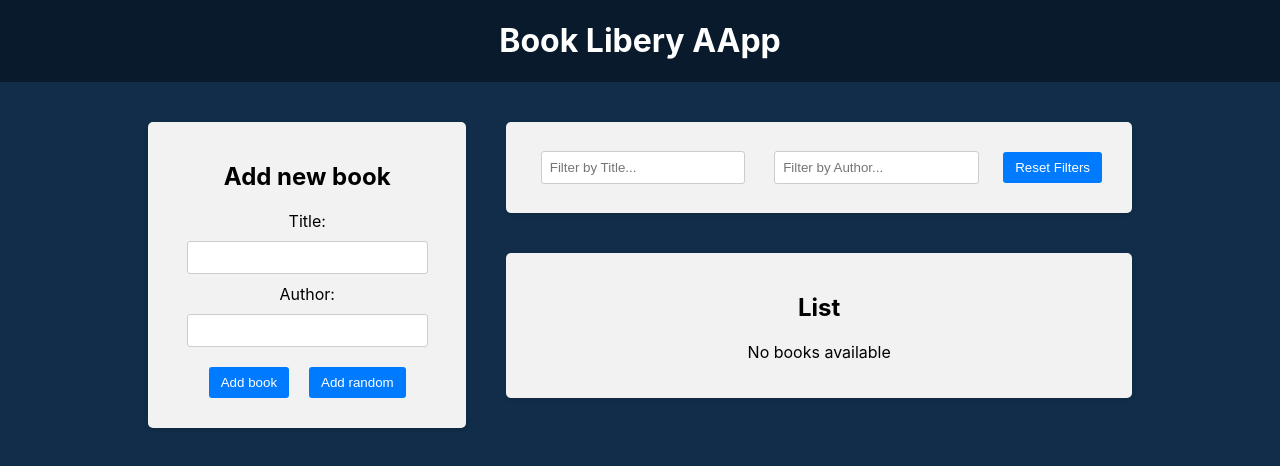
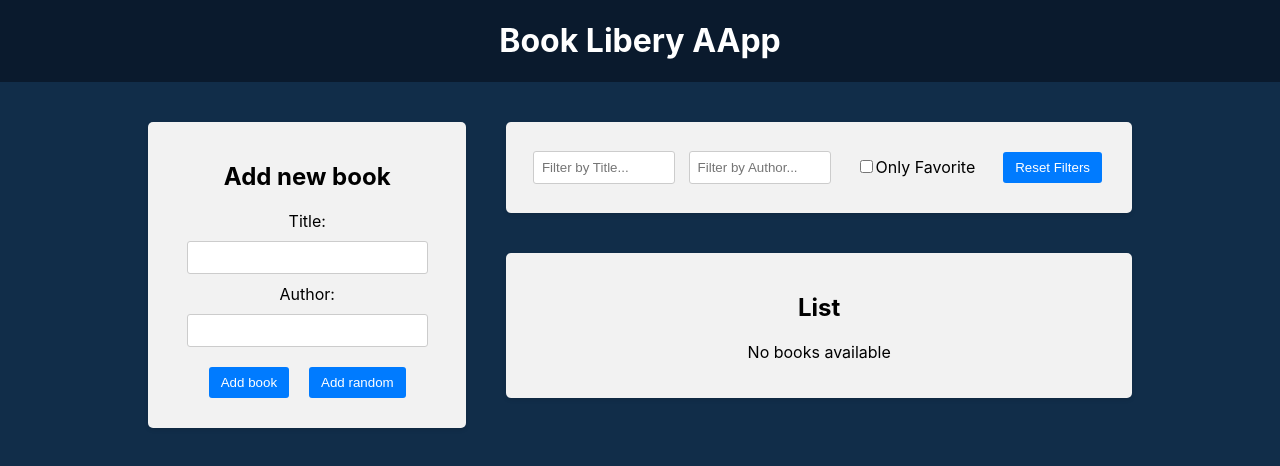
Before and after one commit to Nikita-a11y-dev/React-Libary-App, a React (Vite) app in the folder frontend/vite-project/: page / in a window 1280 px wide. Shown: the top 466 px of the page. Built offline with nearby package versions, Linux system fonts and the light colour scheme.

Commit message:
Favorite checkbox filter

```diff
--- a/frontend/vite-project/src/components/BookList/BookList.jsx
+++ b/frontend/vite-project/src/components/BookList/BookList.jsx
@@ -2,12 +2,17 @@ import "./BookList.css";
 import { deleteBook, toggleFavorite } from "../../redux/books/actionCreaters";
 import { useSelector, useDispatch } from "react-redux";
 import { BsBookmarkStar, BsBookmarkStarFill } from "react-icons/bs";
-import { selectTitle, selectAuthor } from "../../redux/slices/filterSlice";
+import {
+  selectTitle,
+  selectAuthor,
+  selectFavorite,
+} from "../../redux/slices/filterSlice";
 
 export default function BookList() {
   const books = useSelector((state) => state.books);
   const titleFilter = useSelector(selectTitle);
   const authorFilter = useSelector(selectAuthor);
+  const onlyFavoriteFilter = useSelector(selectFavorite);
   const dispatch = useDispatch();
 
   function handelDeleteBook(id) {
@@ -27,7 +32,8 @@ export default function BookList() {
       .toLowerCase()
       .includes(authorFilter.toLowerCase());
 
-    return matchesTitle && matchesAuthor;
+    const matchesFavorite = onlyFavoriteFilter ? book.isFavorite : true;
+    return matchesTitle && matchesAuthor && matchesFavorite;
   });
 
   return (
--- a/frontend/vite-project/src/components/Filter/Filter.jsx
+++ b/frontend/vite-project/src/components/Filter/Filter.jsx
@@ -2,9 +2,11 @@ import "./Filter.css";
 import {
   setTitleFilter,
   setAuthorFilter,
+  setOnlyFavoriteFilter,
   resetFilters,
   selectTitle,
   selectAuthor,
+  selectFavorite,
 } from "../../redux/slices/filterSlice";
 
 import { useDispatch, useSelector } from "react-redux";
@@ -13,6 +15,7 @@ export default function Filter() {
   const dispatch = useDispatch();
   const titleFilter = useSelector(selectTitle);
   const authorFilter = useSelector(selectAuthor);
+  const onlyFavoriteFilter = useSelector(selectFavorite);
 
   const handleTitleFilterChange = (e) => {
     dispatch(setTitleFilter(e.target.value));
@@ -26,6 +29,9 @@ export default function Filter() {
     dispatch(setAuthorFilter(e.target.value));
   };
 
+  const handleOnlyFavoriteFilterChange = () => {
+    dispatch(setOnlyFavoriteFilter());
+  };
   return (
     <div className="app-block filter">
       <div className="filter-row">
@@ -45,6 +51,16 @@ export default function Filter() {
             placeholder="Filter by Author..."
           />
         </div>
+        <div className="filter-group">
+          <label>
+            <input
+              type="checkbox"
+              checked={onlyFavoriteFilter}
+              onChange={handleOnlyFavoriteFilterChange}
+            />
+            Only Favorite
+          </label>
+        </div>
         <button type="button " onClick={handleResetFilters}>
           Reset Filters
         </button>
--- a/frontend/vite-project/src/redux/slices/filterSlice.js
+++ b/frontend/vite-project/src/redux/slices/filterSlice.js
@@ -1,8 +1,10 @@
 import { createSlice } from "@reduxjs/toolkit";
+import { act } from "react";
 
 const initialState = {
   title: "",
   author: "",
+  onlyFavorite: false,
 };
 const filterSlice = createSlice({
   name: "filter",
@@ -14,14 +16,22 @@ const filterSlice = createSlice({
     setAuthorFilter: (state, action) => {
       state.author = action.payload;
     },
-    resetFilters: (state) => {
+    setOnlyFavoriteFilter: (state) => {
+      state.onlyFavorite = !state.onlyFavorite;
+    },
+    resetFilters: () => {
       return initialState;
     },
   },
 });
 
-export const { setTitleFilter, resetFilters, setAuthorFilter } =
-  filterSlice.actions;
+export const {
+  setTitleFilter,
+  setAuthorFilter,
+  setOnlyFavoriteFilter,
+  resetFilters,
+} = filterSlice.actions;
 export default filterSlice.reducer;
 export const selectTitle = (state) => state.filter.title;
 export const selectAuthor = (state) => state.filter.author;
+export const selectFavorite = (state) => state.filter.onlyFavorite;
```
